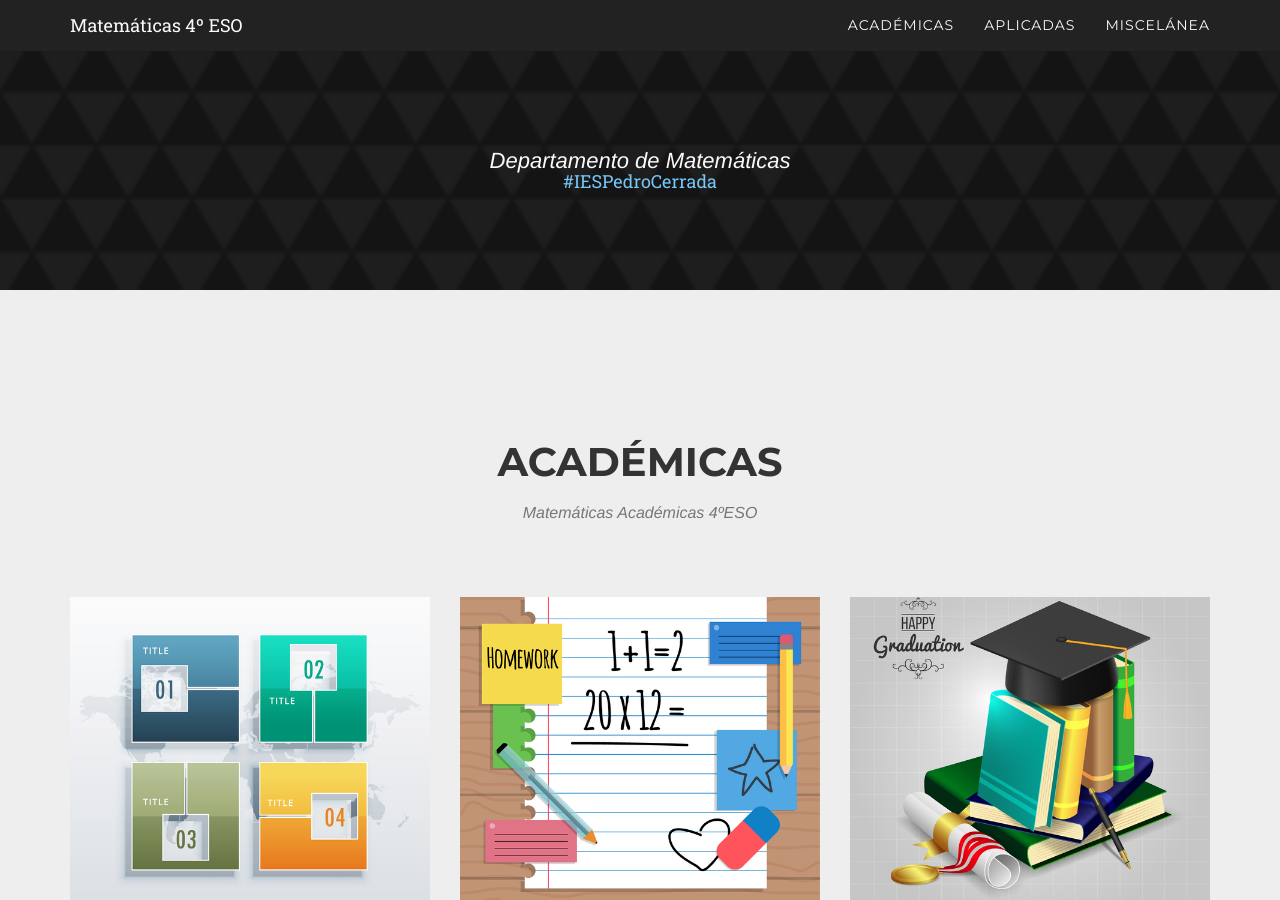
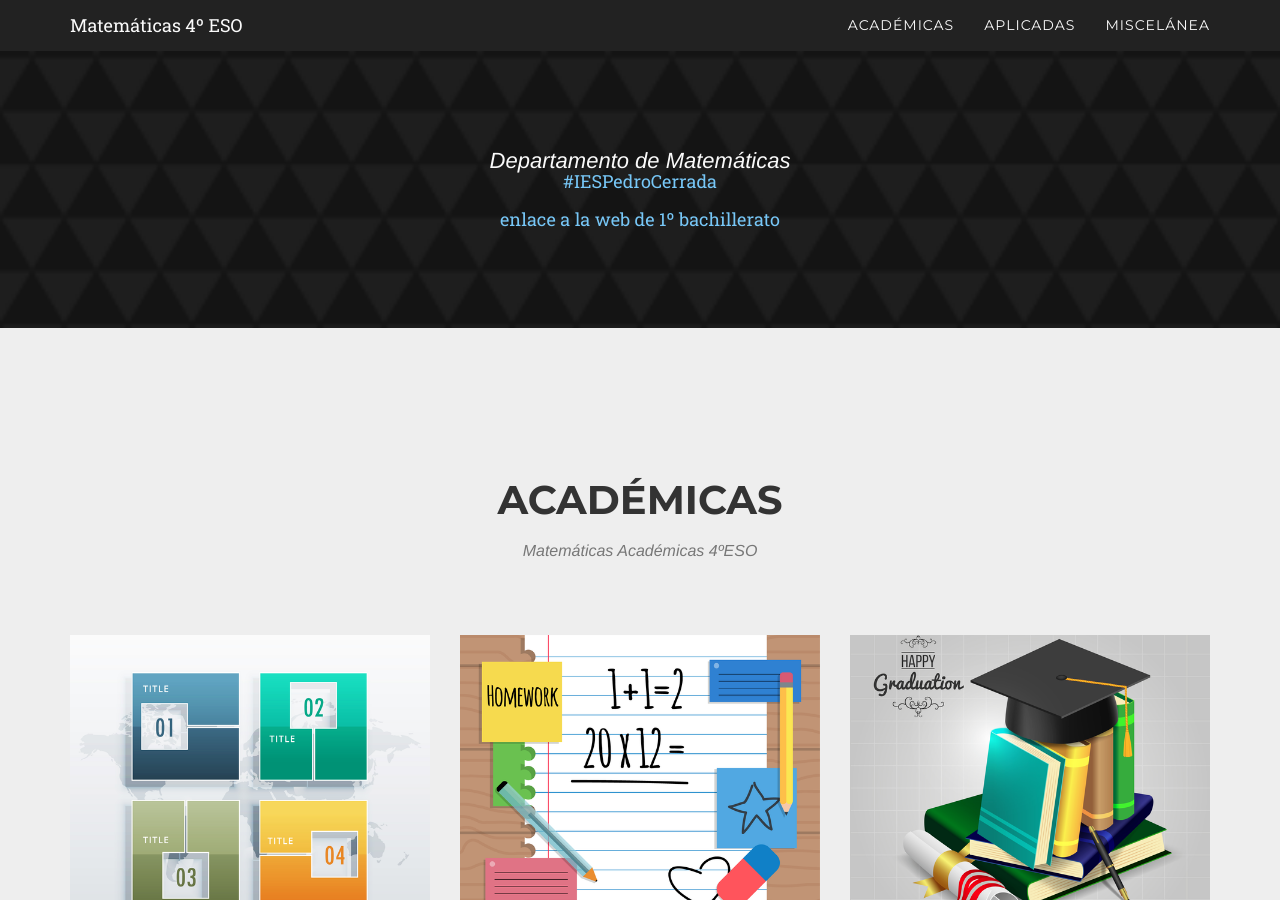
Before and after one commit to crdguez/mat4web, a Jekyll site: the page built from index.html, in a window 1280 px wide and 900 px high. Built offline with Jekyll 4.4.1, drawn with Linux system fonts in a browser that asks for light colours; some web fonts are replaced.

Commit message:
enlace_a_1bac

```diff
--- a/_includes/header.html
+++ b/_includes/header.html
@@ -3,8 +3,11 @@
     <div class="container">
         <div class="intro-text">
             <div class="intro-phrase">{% include translate.html key='intro-phrase' %}</div>
-            <a href="https://twitter.com/search?q=ies%20pedro%20cerrada&src=typd" target="_blank">
+            	<a href="https://twitter.com/search?q=ies%20pedro%20cerrada&src=typd" target="_blank">
                 <div class="intro-tag">#IESPedroCerrada</div>
+		<br>
+	 	<a href="https://crdguez.github.io/mat1bacweb/" target="_blank">
+                <div class="intro-tag">enlace a la web de 1º bachillerato</div>
             </a>
         </div>
     </div>
```
